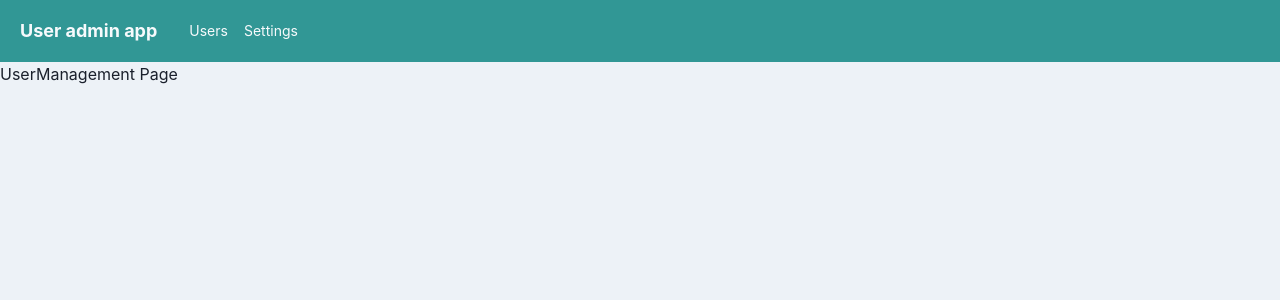
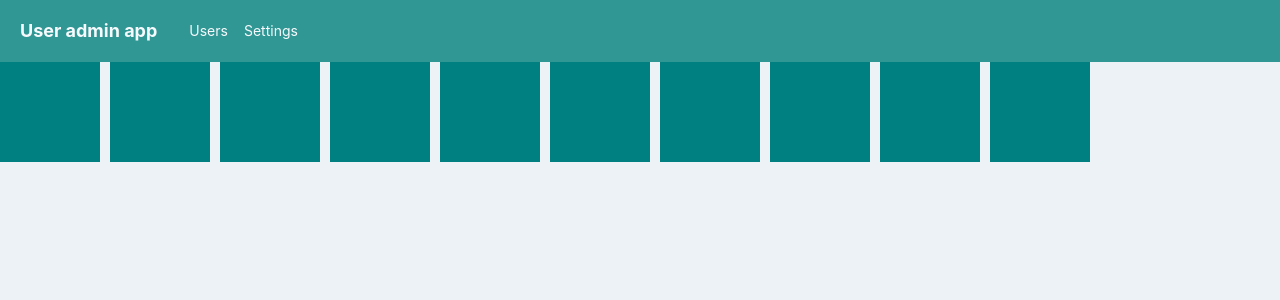
Before and after one commit to hirooutdoor/TS_React_simple_application, a React (Create React App) app: page /home/user_management in a window 1280 px wide. Shown: the top 300 px of the page. Built offline with nearby package versions, Linux system fonts and the light colour scheme.

Commit message:
make sure to be able to map  WrapItem

```diff
--- a/src/components/pages/UserManageMent.tsx
+++ b/src/components/pages/UserManageMent.tsx
@@ -1,5 +1,20 @@
+import { Wrap, WrapItem } from "@chakra-ui/react";
 import { memo, VFC } from "react";
 
 export const UserManagement: VFC = memo(() => {
-  return <p>UserManagement Page</p>;
+  return (
+    <Wrap spacing="10px">
+      {[...Array(10)].map(() => (
+        <WrapItem>
+          <div
+            style={{
+              width: "100px",
+              height: "100px",
+              backgroundColor: "teal"
+            }}
+          />
+        </WrapItem>
+      ))}
+    </Wrap>
+  );
 });
```
